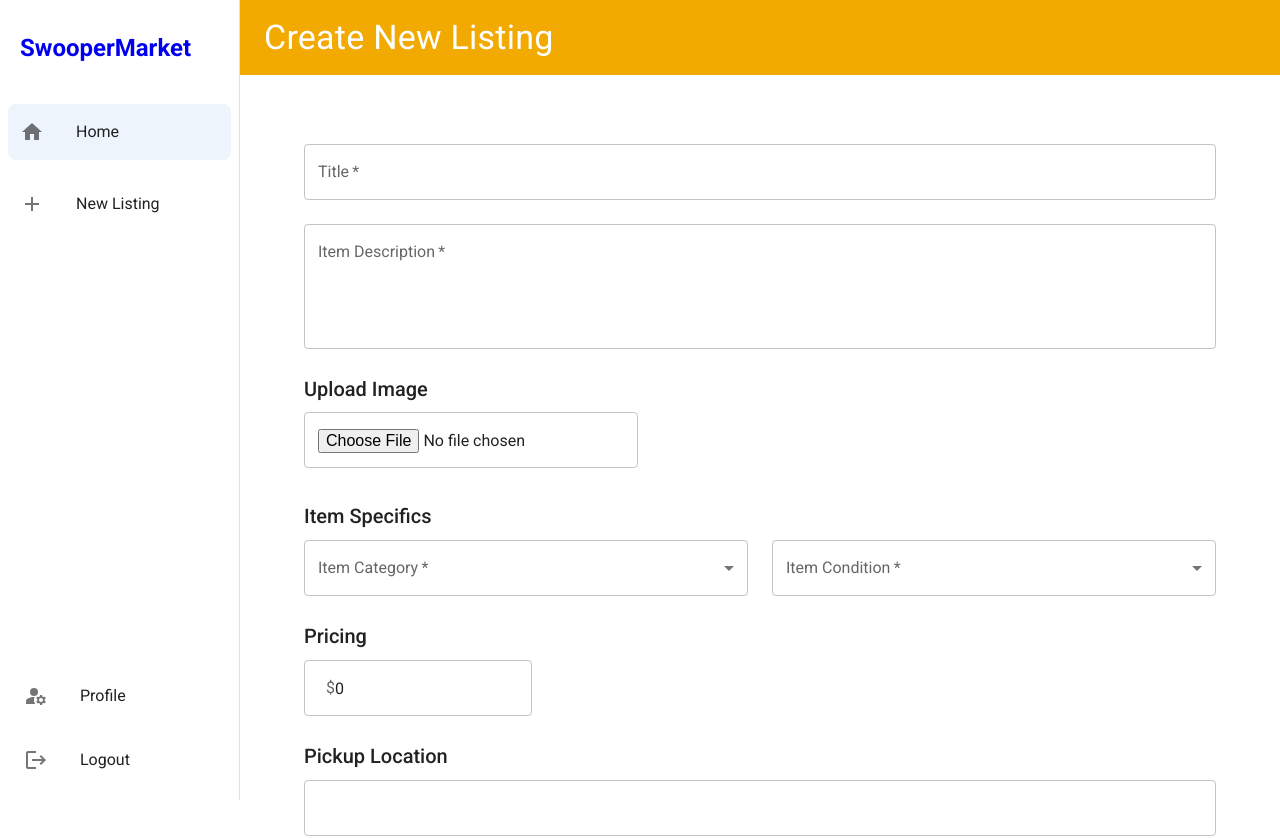
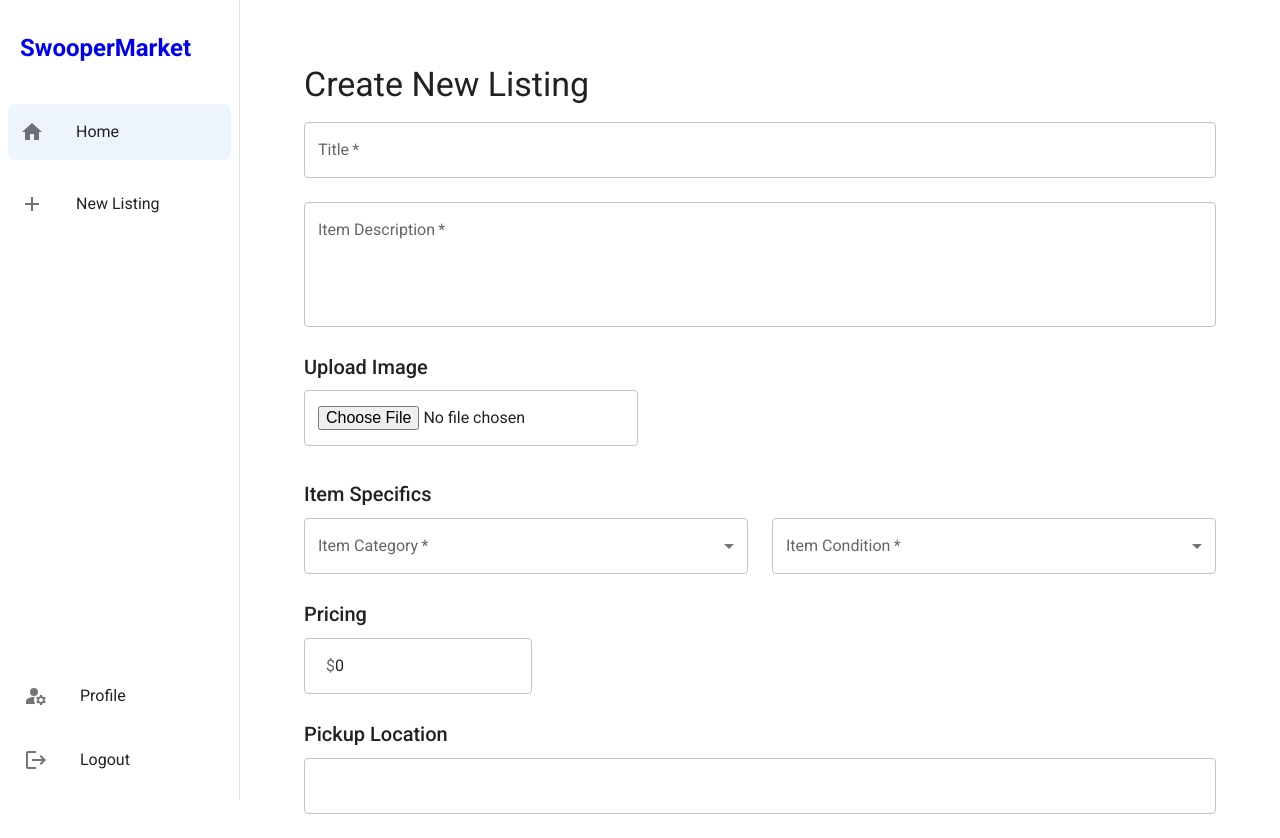
Before and after one commit to selmahassan/DebugDemon---CS370, a Next.js app in the folder swoopermarket-v2/: page /newlisting in a window 1280 px wide. Shown: the top 838 px of the page. Built offline with nearby package versions, Linux system fonts and the light colour scheme.

Commit message:
fix new listing page

```diff
--- a/swoopermarket-v2/src/app/(dashboard)/newlisting/page.tsx
+++ b/swoopermarket-v2/src/app/(dashboard)/newlisting/page.tsx
@@ -7,7 +7,6 @@ import Box from '@mui/material/Box';
 import Container from '@mui/material/Container';
 import Stack from '@mui/material/Stack';
 import Link from '@mui/material/Link';
-import AppBar from '@mui/material/AppBar';
 import Button from '@mui/material/Button';
 import FormControl from '@mui/material/FormControl';
 import Grid from '@mui/material/Grid';
@@ -16,8 +15,6 @@ import MenuItem from '@mui/material/MenuItem';
 import OutlinedInput from '@mui/material/OutlinedInput';
 import Paper from '@mui/material/Paper';
 import TextField from '@mui/material/TextField';
-import Toolbar from '@mui/material/Toolbar';
-import ThemeProvider from '@mui/material/styles/ThemeProvider';
 import createTheme from '@mui/material/styles/createTheme';
 import ItemDescriptors from '@/components/SingleItem/ItemDescriptors';
 import ItemPhotos from '@/components/SingleItem/ItemPhotos';
@@ -124,23 +121,16 @@ export default function StarredPage() {
 
   return (
     <>
-      <ThemeProvider theme={theme}>
-        <AppBar elevation={0}>
-            <Toolbar variant="dense" sx={{ pr: '24px', backgroundColor: '#f2a900' }} >
+      <Container component="main" maxWidth="lg" sx={{ mb: 4 }}>
+        <Paper elevation={0} sx={{ p: { xs: 2, md: 2 } }}>
           <Typography
             component="h1"
             variant="h4"
-                color="inherit"
             noWrap
-                sx={{ marginLeft: '240px'}}
+            sx={{mb: 2}}
           >
             Create New Listing
           </Typography>
-            </Toolbar>
-        </AppBar>
-      </ThemeProvider>
-      <Container component="main" maxWidth="lg" sx={{ mb: 4, mt: 10 }}>
-      <Paper elevation={0} sx={{ my: { xs: 3, md: 6 }, p: { xs: 2, md: 2 } }}>
           <Box component="form" onSubmit={handleSubmit}>
             <Grid container spacing={3}>
               <Grid item xs={12}>
--- a/swoopermarket-v2/src/components/NavBar/NavBar.tsx
+++ b/swoopermarket-v2/src/components/NavBar/NavBar.tsx
@@ -2,11 +2,9 @@
 
 import HomeIcon from '@mui/icons-material/Home';
 import AddIcon from '@mui/icons-material/Add';
-import ChatIcon from '@mui/icons-material/Chat';
 import ManageAccountsIcon from '@mui/icons-material/ManageAccounts';
 import LogoutIcon from '@mui/icons-material/Logout';
 import Drawer from '@mui/material/Drawer';
-import Divider from '@mui/material/Divider';
 import List from '@mui/material/List';
 import ListItem from '@mui/material/ListItem';
 import ListItemButton from '@mui/material/ListItemButton';
@@ -14,7 +12,7 @@ import ListItemIcon from '@mui/material/ListItemIcon';
 import MenuIcon from '@mui/icons-material/Menu';
 import ListItemText from '@mui/material/ListItemText';
 import Box from '@mui/material/Box';
-import { AppBar, Grid, IconButton, Toolbar, Typography } from '@mui/material';
+import { AppBar, IconButton, Toolbar, Typography } from '@mui/material';
 import Link from 'next/link';
 import { useState } from 'react';
 
```
Lines whose indentation alone changed are shown as unchanged.
